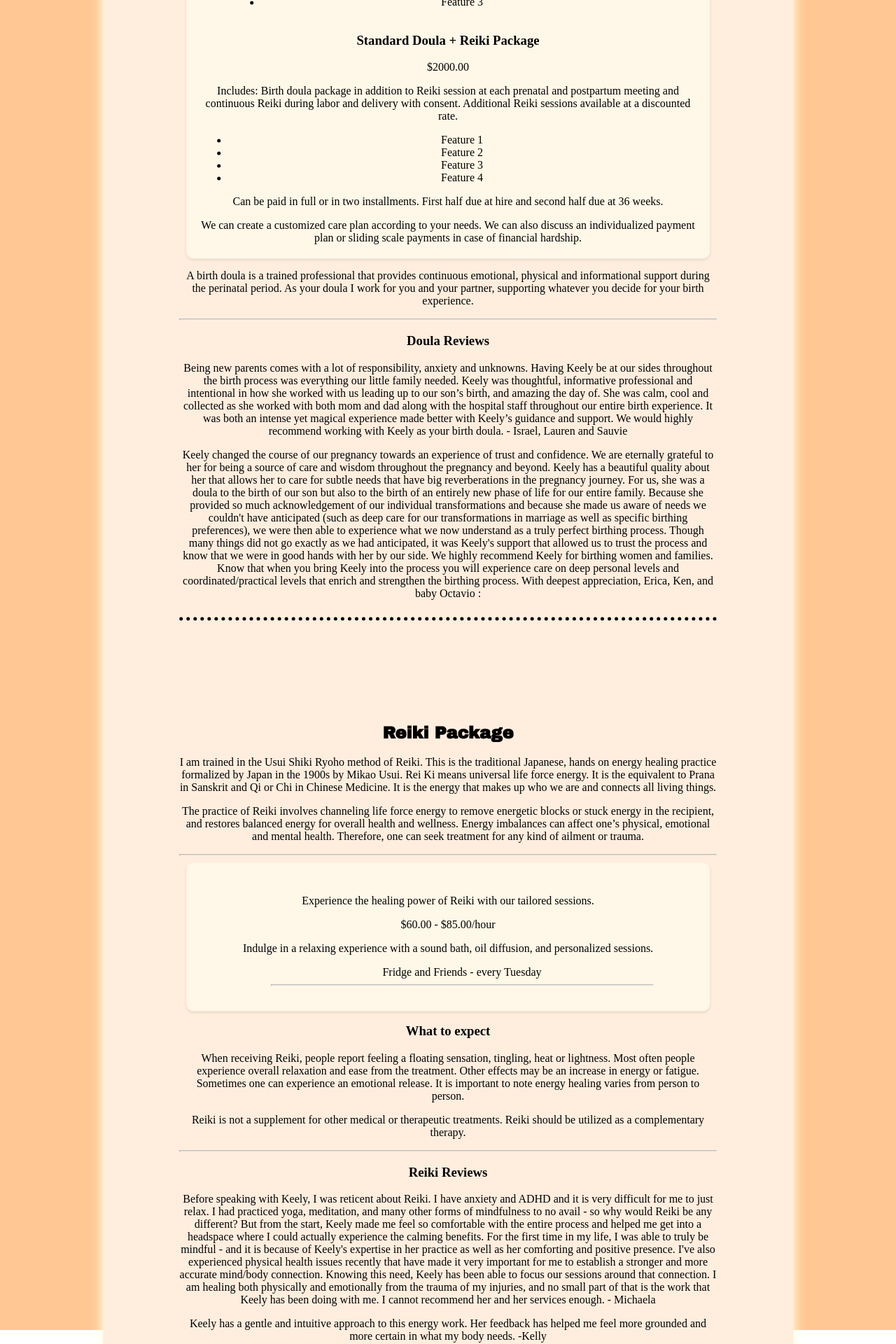
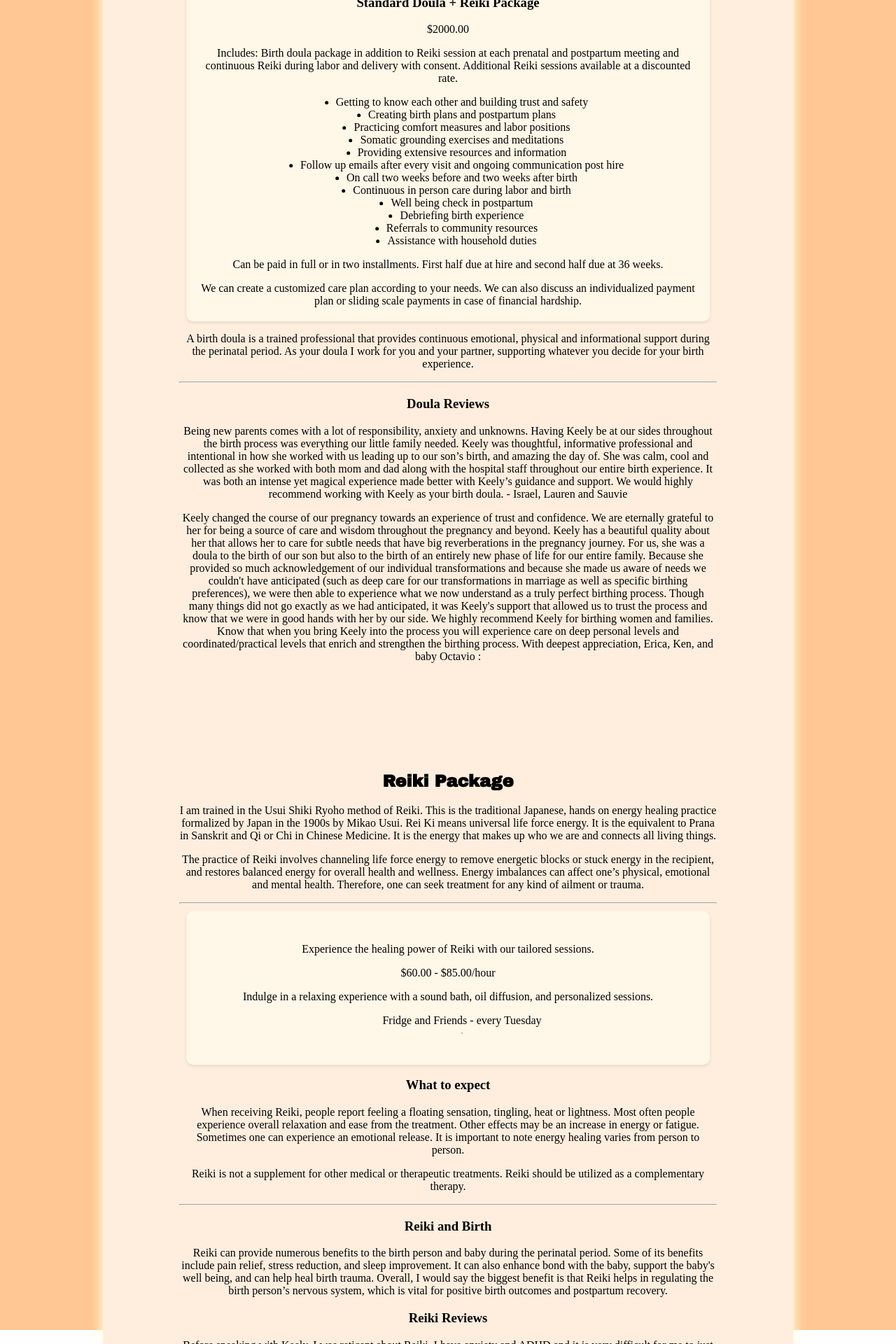
Before and after one commit to Zacharyjsultan/KSS-50, a React (Create React App) app: page /pricing in a window 1280 px wide. Shown: the part 260-2180 px from the top of the page at 70% size. Built offline with nearby package versions, Linux system fonts and the light colour scheme; a web font is replaced by a local one.

Commit message:
done for now

```diff
--- a/src/Components/HomePage.css
+++ b/src/Components/HomePage.css
@@ -53,7 +53,7 @@
   width: 60vw;
   border-radius: 45%;
   justify-content: center;
-  margin-top: 10px;
+  margin-top: 15px;
   align-items: center;
 }
 .separator {
--- a/src/Components/HomePage.jsx
+++ b/src/Components/HomePage.jsx
@@ -14,7 +14,7 @@ export default function HomePage() {
           <h2 className="home-title">Reiki & Doula Packages</h2>
 
           <DoulaPackage />
-          <hr className="separator" />
+
           <ReikiPackage />
         </div>
       </div>
--- a/src/Components/components/DoulaPackageCard.css
+++ b/src/Components/components/DoulaPackageCard.css
@@ -65,3 +65,10 @@ h2 {
 .description-space {
   padding-bottom: 2vh;
 }
+
+.package-features {
+  display: flex;
+  flex-direction: column;
+  justify-content: center;
+  align-items: center;
+}
--- a/src/Components/components/DoulaPackageCard.jsx
+++ b/src/Components/components/DoulaPackageCard.jsx
@@ -12,14 +12,40 @@ const DoulaPackageCard = () => {
         price: "$1500.00",
         description:
           "Includes: 3 prenatal visits, continuous support during labor and birth & 2 postpartum follow ups ",
-        features: ["Feature 1", "Feature 2", "Feature 3"],
+        features: [
+          "Getting to know each other and building trust and safety",
+          "Creating birth plans and postpartum plans",
+          "Practicing comfort measures and labor positions",
+          "Somatic grounding exercises and meditations",
+          "Providing extensive resources and information",
+          "Follow up emails after every visit and ongoing communication post hire",
+          "On call two weeks before and two weeks after birth",
+          "Continuous in person care during labor and birth",
+          "Well being check in postpartum",
+          "Debriefing birth experience",
+          "Referrals to community resources",
+          "Assistance with household duties",
+        ],
       },
       {
         title: "Standard Doula + Reiki Package",
         price: "$2000.00",
         description:
           "Includes: Birth doula package in addition to Reiki session at each prenatal and postpartum meeting and continuous Reiki during labor and delivery with consent. Additional Reiki sessions available at a discounted rate.",
-        features: ["Feature 1", "Feature 2", "Feature 3", "Feature 4"],
+        features: [
+          "Getting to know each other and building trust and safety",
+          "Creating birth plans and postpartum plans",
+          "Practicing comfort measures and labor positions",
+          "Somatic grounding exercises and meditations",
+          "Providing extensive resources and information",
+          "Follow up emails after every visit and ongoing communication post hire",
+          "On call two weeks before and two weeks after birth",
+          "Continuous in person care during labor and birth",
+          "Well being check in postpartum",
+          "Debriefing birth experience",
+          "Referrals to community resources",
+          "Assistance with household duties",
+        ],
       },
     ],
   };
--- a/src/Components/components/ReikiPackage.jsx
+++ b/src/Components/components/ReikiPackage.jsx
@@ -37,6 +37,16 @@ const ReikiPackage = () => {
         Reiki should be utilized as a complementary therapy.
       </p>
       <hr />
+      <h3> Reiki and Birth</h3>
+      <p>
+        Reiki can provide numerous benefits to the birth person and baby during
+        the perinatal period. Some of its benefits include pain relief, stress
+        reduction, and sleep improvement. It can also enhance bond with the
+        baby, support the baby's well being, and can help heal birth trauma.
+        Overall, I would say the biggest benefit is that Reiki helps in
+        regulating the birth person’s nervous system, which is vital for
+        positive birth outcomes and postpartum recovery.
+      </p>
       <div className="review">
         <h3>Reiki Reviews</h3>
         <p>
@@ -63,7 +73,7 @@ const ReikiPackage = () => {
           body needs. -Kelly
         </p>
       </div>
-
+      <hr className="separator" />
       <div className="social-links">
         <h4 className="calendly-scheduler"> Schedule here</h4>
         <div class="arrow"></div>
```
